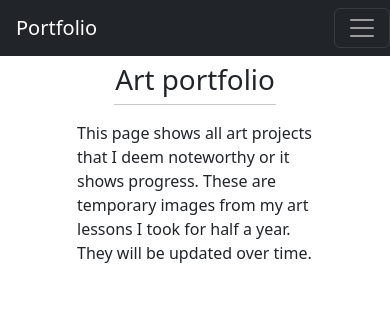
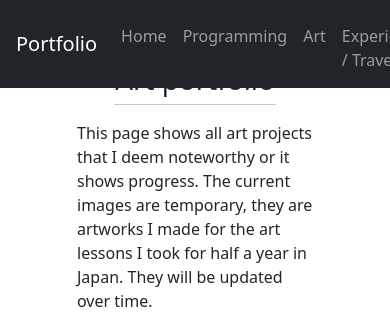
Before and after one commit to bunilo/bunilo.github.io, a plain HTML site: page art.html in a window 390 px wide. Shown: the top 326 px of the page. Drawn offline with nearby package versions, Linux system fonts and the light colour scheme.

Commit message:
1.2
Fixes for mobile version

```diff
--- a/art.html
+++ b/art.html
@@ -14,7 +14,7 @@
 <body>
 <div id="head"></div>
 <div class="container-fluid">
-    <nav class="navbar navbar-expand-lg bg-dark navbar-dark fixed-top" id="navbar">
+    <nav class="navbar navbar-expand bg-dark navbar-dark fixed-top" id="navbar">
     </nav>
     <div class="row" id="info">
         <p class="text-center h1 pt-5">Art portfolio</p>
@@ -22,7 +22,8 @@
         <div class="d-grid gap-2 col-8 mx-auto">
             <p>
                 This page shows all art projects that I deem noteworthy or it shows progress.
-                These are temporary images from my art lessons I took for half a year. They will be updated over time.
+                The current images are temporary, they are artworks I made for the art lessons I took for half a year in Japan.
+                They will be updated over time.
             </p>
         </div>
     </div>
--- a/partials/header.html
+++ b/partials/header.html
@@ -12,8 +12,8 @@
     <script src="../public/js/bootstrap.bundle.js"></script>
     <script src="/public/js/bootstrap.esm.js"></script>
     <script src="/public/js/bootstrap.js"></script>
+    <script src="https://ajax.googleapis.com/ajax/libs/jquery/3.2.1/jquery.min.js"></script>
     <script src="/public/js/main.js"></script>
-    <script src="https://ajax.googleapis.com/ajax/libs/jquery/3.2.1/jquery.min.js"></script>
     <script>
         if (window.location.href.indexOf("/travel.html") > -1) {
             readfile('public/text/trav.txt');
--- a/public/css/styles.css
+++ b/public/css/styles.css
@@ -69,6 +69,7 @@
     writing-mode: horizontal-tb;
     width: 100%;
     transition: 1s;
+    overflow: scroll;
 }
 
 .smoll {
--- a/public/js/main.js
+++ b/public/js/main.js
@@ -32,6 +32,7 @@ function openContainer($selected) {
 
 
 function readfile($file){
+    console.clear();
     var client = new XMLHttpRequest();
     client.open('GET', $file);
     client.onload = function() {
@@ -214,7 +215,6 @@ function readfile($file){
             var threes;
             var threes2;
             var files_threes = full_text.split(",");
-            console.log(files_threes);
             const amount1 = files_threes.length/3;
             const rest1 = files_threes.length%3;
             if (rest1 !== 0) {
@@ -237,7 +237,6 @@ function readfile($file){
             var fours2;
             var fours3;
             var files_fours = full_text.split(",");
-            console.log(files_fours);
             const amount = files_fours.length/4;
             const rest = files_fours.length%4;
             if (rest !== 0) {
```
Also changed, not shown: index.html (+1 -1 lines), programming.html (+1 -1 lines), travel.html (+1 -1 lines), public/text/abouts.txt.
